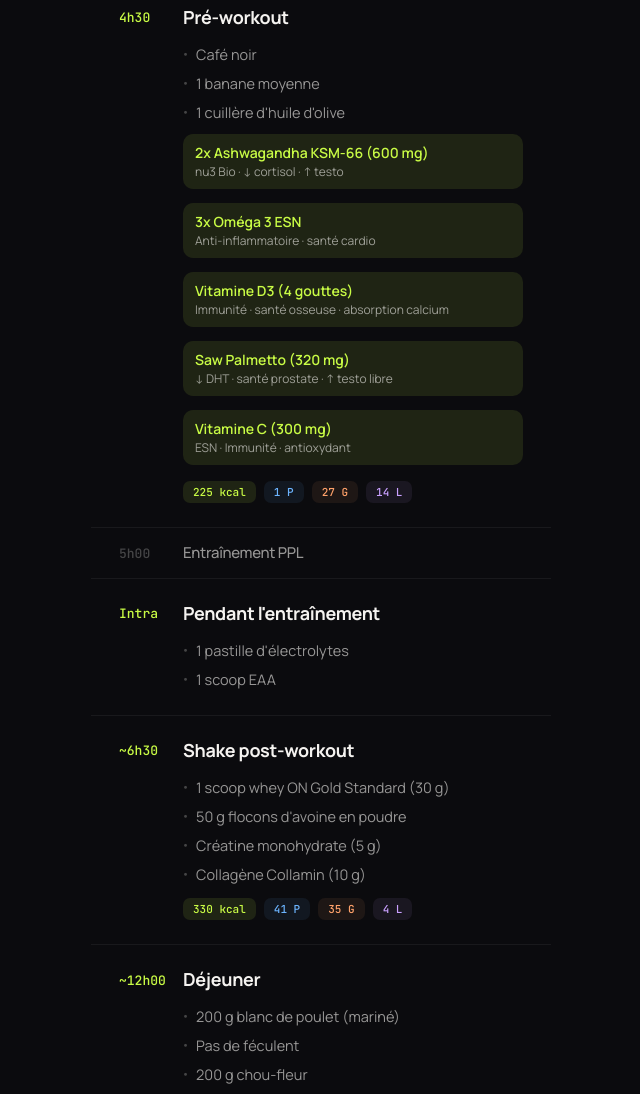
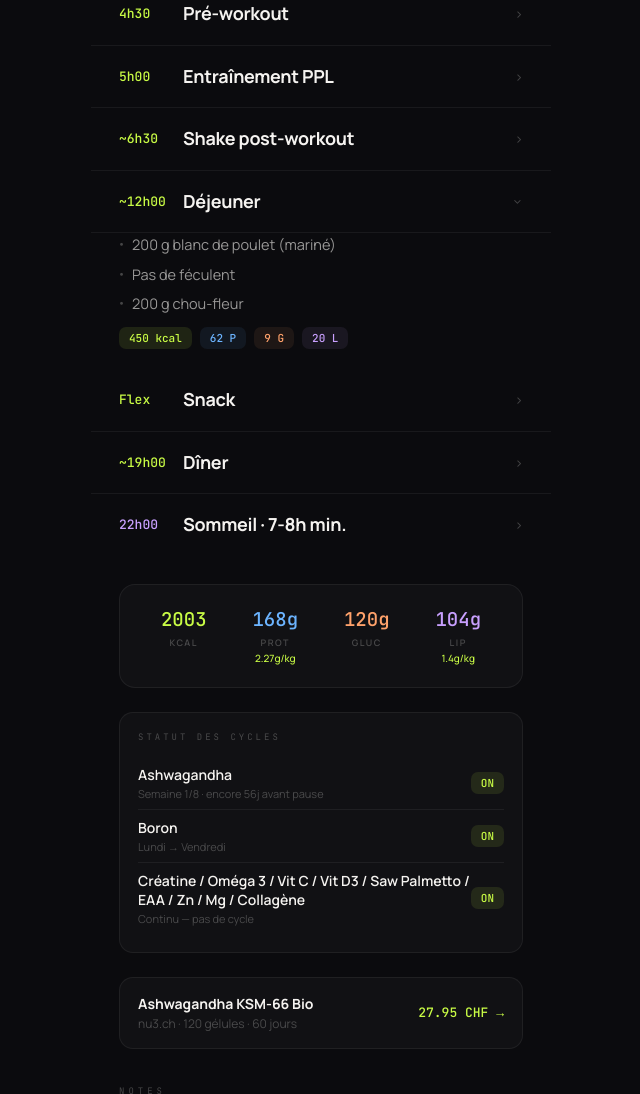
Before and after one commit to Mike-Le-S/protocol, a plain HTML site: page index.html in a window 1280 px wide. Shown: the part 470-1564 px from the top of the page, without its empty margins (319-959 px from the left). Drawn offline with nearby package versions, Linux system fonts and the light colour scheme.

Commit message:
Convert nutrition blocks to collapsible sections with auto-open
Co-Authored-By: Claude Opus 4.6 <noreply@anthropic.com>

```diff
--- a/index.html
+++ b/index.html
@@ -296,12 +296,16 @@
 </div>
 
 <!-- ══════════ 4h30 — RÉVEIL ══════════ -->
-<div class="block">
+<div class="collapsible-head" data-slot="preworkout">
   <div class="block-head">
     <div class="block-hour">4h30</div>
     <div class="block-title">Pré-workout</div>
   </div>
-  <div class="items">
+  <span class="collapsible-chevron">›</span>
+</div>
+<div class="collapsible-body" data-slot="preworkout">
+  <div class="collapsible-body-inner">
+  <div class="items" style="padding-left: 0;">
     <div class="item">Café noir</div>
     <div class="item">1 banane moyenne</div>
     <div class="item">1 cuillère d'huile d'olive</div>
@@ -326,95 +330,114 @@
       <span class="supp-detail">ESN · Immunité · antioxydant</span>
     </div>
   </div>
-  <div class="macros">
+  <div class="macros" style="padding-left: 0;">
     <span class="tag t-k">225 kcal</span>
     <span class="tag t-p">1 P</span>
     <span class="tag t-g">27 G</span>
     <span class="tag t-l">14 L</span>
   </div>
+  </div>
 </div>
 
 <!-- ══════════ 5h00 — TRAINING ══════════ -->
-<div class="block-simple">
-  <div class="block-hour">5h00</div>
-  <div class="block-title">Entraînement PPL</div>
+<div class="collapsible-head" data-slot="training">
+  <div class="block-head">
+    <div class="block-hour">5h00</div>
+    <div class="block-title">Entraînement PPL</div>
+  </div>
+  <span class="collapsible-chevron">›</span>
 </div>
-
-<!-- ══════════ INTRA-WORKOUT ══════════ -->
-<div class="block">
-  <div class="block-head">
-    <div class="block-hour">Intra</div>
-    <div class="block-title">Pendant l'entraînement</div>
+<div class="collapsible-body" data-slot="training">
+  <div class="collapsible-body-inner">
+  <div class="items" style="padding-left: 0;">
+    <div class="item">1 pastille d'électrolytes (intra)</div>
+    <div class="item">1 scoop EAA (intra)</div>
   </div>
-  <div class="items">
-    <div class="item">1 pastille d'électrolytes</div>
-    <div class="item">1 scoop EAA</div>
   </div>
 </div>
 
 <!-- ══════════ 6h30 — POST-WORKOUT ══════════ -->
-<div class="block">
+<div class="collapsible-head" data-slot="postworkout">
   <div class="block-head">
     <div class="block-hour">~6h30</div>
     <div class="block-title">Shake post-workout</div>
   </div>
-  <div class="items">
+  <span class="collapsible-chevron">›</span>
+</div>
+<div class="collapsible-body" data-slot="postworkout">
+  <div class="collapsible-body-inner">
+  <div class="items" style="padding-left: 0;">
     <div class="item">1 scoop whey ON Gold Standard (30 g)</div>
     <div class="item">50 g flocons d'avoine en poudre</div>
     <div class="item">Créatine monohydrate (5 g)</div>
     <div class="item">Collagène Collamin (10 g)</div>
   </div>
-  <div class="macros">
+  <div class="macros" style="padding-left: 0;">
     <span class="tag t-k">330 kcal</span>
     <span class="tag t-p">41 P</span>
     <span class="tag t-g">35 G</span>
     <span class="tag t-l">4 L</span>
   </div>
+  </div>
 </div>
 
 <!-- ══════════ 12h00 — DÉJEUNER ══════════ -->
-<div class="block">
+<div class="collapsible-head" data-slot="lunch">
   <div class="block-head">
     <div class="block-hour">~12h00</div>
     <div class="block-title">Déjeuner</div>
   </div>
-  <div class="items">
+  <span class="collapsible-chevron">›</span>
+</div>
+<div class="collapsible-body" data-slot="lunch">
+  <div class="collapsible-body-inner">
+  <div class="items" style="padding-left: 0;">
     <div class="item">200 g blanc de poulet (mariné)</div>
     <div class="item">Pas de féculent</div>
     <div class="item">200 g chou-fleur</div>
   </div>
-  <div class="macros">
+  <div class="macros" style="padding-left: 0;">
     <span class="tag t-k">450 kcal</span>
     <span class="tag t-p">62 P</span>
     <span class="tag t-g">9 G</span>
     <span class="tag t-l">20 L</span>
   </div>
+  </div>
 </div>
 
 <!-- ══════════ SNACK ══════════ -->
-<div class="block">
+<div class="collapsible-head" data-slot="snack">
   <div class="block-head">
     <div class="block-hour">Flex</div>
     <div class="block-title">Snack</div>
   </div>
-  <div class="items">
+  <span class="collapsible-chevron">›</span>
+</div>
+<div class="collapsible-body" data-slot="snack">
+  <div class="collapsible-body-inner">
+  <div class="items" style="padding-left: 0;">
     <div class="item">2 oeufs</div>
   </div>
-  <div class="macros">
+  <div class="macros" style="padding-left: 0;">
     <span class="tag t-k">130 kcal</span>
     <span class="tag t-p">11 P</span>
     <span class="tag t-g">1 G</span>
     <span class="tag t-l">9 L</span>
   </div>
+  </div>
 </div>
 
 <!-- ══════════ 19h00 — DÎNER ══════════ -->
-<div class="block">
+<div class="collapsible-head" data-slot="dinner">
   <div class="block-head">
     <div class="block-hour">~19h00</div>
     <div class="block-title">Dîner</div>
   </div>
-  <div class="items">
+  <span class="collapsible-chevron">›</span>
+</div>
+<div class="collapsible-body" data-slot="dinner">
+  <div class="collapsible-body-inner">
+  <div class="items" style="padding-left: 0;">
     <div class="item">200 g entrecôte (marinée)</div>
     <div class="item">60 g riz / pâtes / ebly (cru)</div>
     <div class="item">150 g légumes variés (courgettes, brocoli…)</div>
@@ -431,18 +454,22 @@
       <span class="supp-detail">↓ Cortisol nocturne · sommeil profond · récup</span>
     </div>
   </div>
-  <div class="macros">
+  <div class="macros" style="padding-left: 0;">
     <span class="tag t-k">868 kcal</span>
     <span class="tag t-p">53 P</span>
     <span class="tag t-g">48 G</span>
     <span class="tag t-l">57 L</span>
   </div>
+  </div>
 </div>
 
 <!-- ══════════ 22h00 ══════════ -->
-<div class="block-simple" style="border-bottom: none;">
-  <div class="block-hour" style="color: var(--lav);">22h00</div>
-  <div class="block-title">Sommeil · 7-8h min.</div>
+<div class="collapsible-head" data-slot="sleep" style="border-bottom: none;">
+  <div class="block-head">
+    <div class="block-hour" style="color: var(--lav);">22h00</div>
+    <div class="block-title">Sommeil · 7-8h min.</div>
+  </div>
+  <span class="collapsible-chevron">›</span>
 </div>
 
 <!-- ══════════ TOTAUX ══════════ -->
@@ -547,13 +574,18 @@
 </div>
 
 <!-- ══════════ DOUCHE ══════════ -->
-<div class="block">
+<div class="collapsible-head" data-slot="shower">
   <div class="block-head">
     <div class="block-hour">Douche</div>
     <div class="block-title" id="hair-shampoo-title">Shampoing</div>
   </div>
-  <div class="items">
+  <span class="collapsible-chevron">›</span>
+</div>
+<div class="collapsible-body" data-slot="shower">
+  <div class="collapsible-body-inner">
+  <div class="items" style="padding-left: 0;">
     <div class="item" id="hair-shampoo-desc">Chargement…</div>
+  </div>
   </div>
 </div>
 
@@ -875,6 +907,24 @@
   window.currentNutriSlot = currentNutriSlot;
   window.currentHour = hour;
 
+  // ══════════ NUTRITION — COLLAPSIBLE TOGGLE ══════════
+  document.querySelectorAll('#tab-nutrition .collapsible-head').forEach(function(head) {
+    head.addEventListener('click', function() {
+      var slot = this.getAttribute('data-slot');
+      var body = document.querySelector('#tab-nutrition .collapsible-body[data-slot="' + slot + '"]');
+      this.classList.toggle('open');
+      if (body) body.classList.toggle('open');
+    });
+  });
+
+  // Auto-open current nutrition slot
+  if (window.currentNutriSlot) {
+    var curHead = document.querySelector('#tab-nutrition .collapsible-head[data-slot="' + window.currentNutriSlot.id + '"]');
+    var curBody = document.querySelector('#tab-nutrition .collapsible-body[data-slot="' + window.currentNutriSlot.id + '"]');
+    if (curHead) curHead.classList.add('open');
+    if (curBody) curBody.classList.add('open');
+  }
+
   // ══════════ CHEVEUX — DYNAMIC DAY ══════════
   var dayNames = ['Dimanche','Lundi','Mardi','Mercredi','Jeudi','Vendredi','Samedi'];
   var isNizoral = (dow === 1 || dow === 3 || dow === 5);
```
